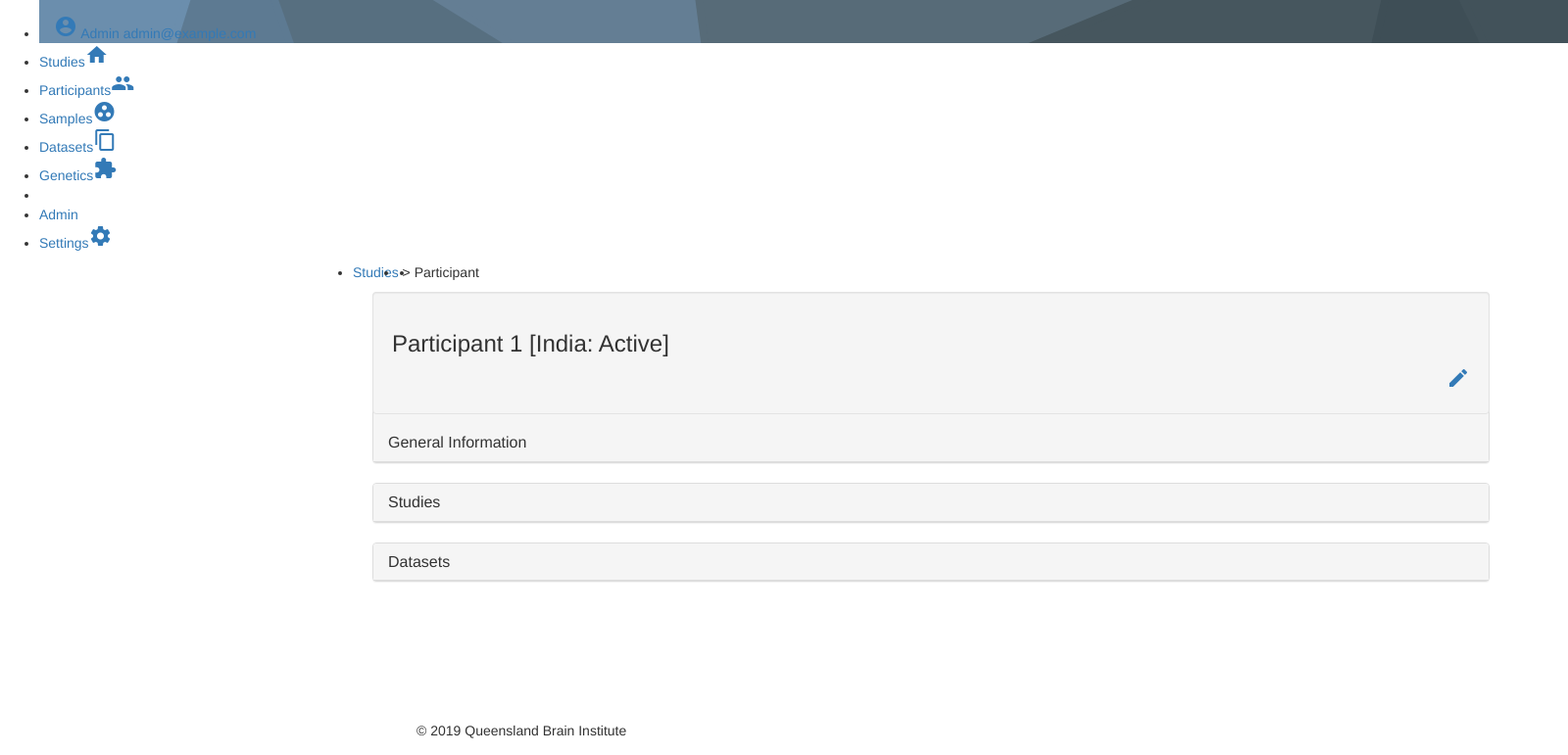
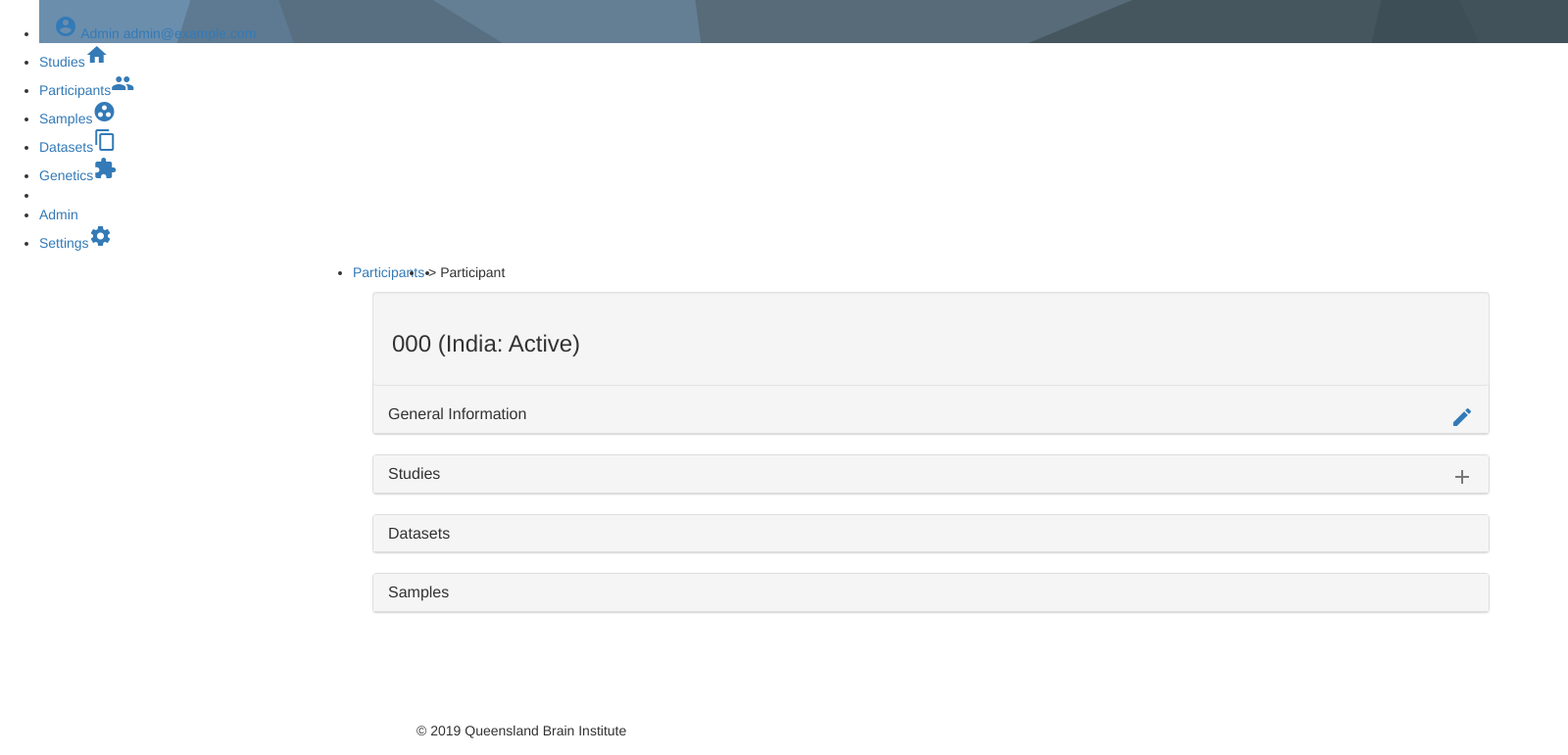
Before and after one commit to lizcw/SzGen, a Django app: page /participant/1/ in a window 1600 px wide. Shown: the part 29-800 px from the top of the page at 98% size. Run offline with Django 3.2, Linux system fonts and the light colour scheme; tables that the repository leaves empty hold one stand-in row (values such as "Sample post"); some libraries are stand-ins or nearby versions.

Commit message:
Fixed participant create form; added samples

```diff
--- a/szgenapp/models/samples.py
+++ b/szgenapp/models/samples.py
@@ -79,8 +79,8 @@
     sample_num = models.IntegerField(blank=False, default=1, help_text='For example, number 1 of 5 subsamples')
     sample_type = models.CharField(max_length=30, choices=SUBSAMPLE_TYPES, help_text='Type of the sub sample')
     used = models.BooleanField(default=False, help_text='If used, location should be blank')
-    storage_date = models.DateField(verbose_name='Storage Date', blank=True)
-    used_date = models.DateField(verbose_name='Used Date', blank=True)
+    storage_date = models.DateField(verbose_name='Storage Date', blank=True, null=True, help_text="Date stored")
+    used_date = models.DateField(verbose_name='Used Date', blank=True, null=True, help_text="Date sample used")
     extraction_date = models.DateField(verbose_name='Extraction Date', blank=True, null=True,
                                        help_text='Date of DNA Extraction')
     notes = models.TextField(blank=True)
--- a/szgenapp/urls.py
+++ b/szgenapp/urls.py
@@ -12,7 +12,7 @@
     path('participant/update/<int:pk>/', participants.ParticipantUpdate.as_view(), name="participant_update"),
     path('studyparticipants/', participants.StudyParticipantList.as_view(), name="studyparticipants"),
     path('studyparticipant/<int:pk>/', participants.StudyParticipantDetail.as_view(), name="studyparticipant_detail"),
-    path('studyparticipant/create/', participants.StudyParticipantCreate.as_view(), name="studyparticipant_create"),
+    path('studyparticipant/create/<int:participantid>', participants.StudyParticipantCreate.as_view(), name="studyparticipant_create"),
     path('studyparticipant/update/<int:pk>/', participants.StudyParticipantUpdate.as_view(),
          name="studyparticipant_update"),
     path('datasets/', datasets.DatasetList.as_view(), name="datasets"),
--- a/szgenapp/views/participants.py
+++ b/szgenapp/views/participants.py
@@ -1,9 +1,9 @@
 from django.views.generic import CreateView, DetailView, UpdateView, ListView
-from django.db import IntegrityError
+from django.db import IntegrityError, transaction
 from django.urls import reverse
 
 from szgenapp.models.participants import Participant, StudyParticipant
-from szgenapp.forms.participants import ParticipantForm, StudyParticipantForm
+from szgenapp.forms.participants import ParticipantForm, StudyParticipantForm, StudyParticipantFormset
 
 
 class ParticipantDetail(DetailView):
@@ -23,8 +23,25 @@
     template_name = 'participant/participant-create.html'
     form_class = ParticipantForm
 
+    def get_context_data(self, **kwargs):
+        data = super(ParticipantCreate, self).get_context_data(**kwargs)
+        data['action'] = 'Create'
+        if self.request.POST:
+            data['studyparticipant'] = StudyParticipantFormset(self.request.POST)
+        else:
+            data['studyparticipant'] = StudyParticipantFormset()
+        return data
+
     def form_valid(self, form):
         try:
+            context = self.get_context_data()
+            subform = context['studyparticipant']
+            with transaction.atomic():
+                self.object = form.save()
+
+            if subform.is_valid():
+                subform.instance = self.object
+                subform.save()
             return super(ParticipantCreate, self).form_valid(form)
         except IntegrityError as e:
             msg = 'Database Error: Unable to create Participant - see Administrator'
@@ -34,10 +51,6 @@
     def get_success_url(self):
         return reverse('participant_detail', args=[self.object.id])
 
-    def get_initial(self, *args, **kwargs):
-        initial = super(ParticipantCreate, self).get_initial(**kwargs)
-        initial['action'] = 'Create'
-        return initial
 
 
 class ParticipantUpdate(UpdateView):
@@ -91,7 +104,7 @@
     View details of a study
     """
     model = StudyParticipant
-    template_name = 'participant/studyparticipant.html'
+    template_name = 'participant/participant.html'
     context_object_name = 'studyparticipant'
 
 
@@ -105,18 +118,24 @@
 
     def form_valid(self, form):
         try:
+            with transaction.atomic():
+                self.object = form.save(commit=False)
+            self.object.participant = form.initial['participant']
+            self.object.save()
             return super(StudyParticipantCreate, self).form_valid(form)
         except IntegrityError as e:
             msg = 'Database Error: Unable to create StudyParticipant - see Administrator'
-            form.add_error('studyparticipant-create', msg)
+            form.add_error('error', msg)
             return self.form_invalid(form)
 
     def get_success_url(self):
-        return reverse('participant_create')
+        return reverse('participant_detail', args=[self.object.participant.id])
 
     def get_initial(self, *args, **kwargs):
+        pid = self.kwargs.get('participantid')
         initial = super(StudyParticipantCreate, self).get_initial(**kwargs)
         initial['action'] = 'Create'
+        initial['participant'] = Participant.objects.get(pk=pid)
         return initial
 
 
--- a/templates/participant/participant.html
+++ b/templates/participant/participant.html
@@ -2,7 +2,7 @@
 {% block title %}Participant Details{% endblock %}
 {% block breadcrumbs_items %}
     <ul>
-        <li><a href="/">Studies</a></li>
+        <li><a href="/studyparticipants">Participants</a></li>
         <li>&nbsp;&gt;&nbsp;</li>
         <li>Participant</li>
     </ul>
@@ -10,37 +10,36 @@
 {% block content %}
     <div class="container">
         <div class="well col-md-12">
-            <h3>Participant {{ participant|force_escape }}</h3>
-            <div class="fixed-action-btn">
+            <h3>{{ participant|force_escape }}</h3>
+
+        </div>
+        <div id="error"> {{ error }}</div>
+        <div id="panel-group" class="accordion">
+            <div class="panel panel-default">
+                <div class="panel-heading">
+                    <h3 class="panel-title">
+                        <a data-toggle="collapse" href="#collapse1">General Information</a>
+                        <div class="fixed-action-btn">
                 <a class="btn-floating red" title="Edit Participant"
                    href="{% url 'participant_update' participant.id %}">
                     <i class="material-icons">edit</i>
                 </a>
             </div>
-        </div>
-
-        <div id="panel-group" class="accordion">
-            <div class="panel panel-default">
-                <div class="panel-heading">
-                    <h3 class="panel-title">
-                        <a data-toggle="collapse" href="#collapse1">General Information</a>
                     </h3>
 
                 </div>
                 <div id="collapse1" class="collapse" data-parent="#panel-group">
                     <div class="panel-body">
-                        <p><strong>ID:</strong> {{ participant.id }}</p>
-                        <p><strong>Country:</strong> {{ participant.get_country_display }}</p>
-                        <p><strong>Status:</strong> {{ participant.get_status_display }}</p>
-                        <hr/>
-                        <strong>Other IDs</strong>
-                        <p><strong>Alpha code:</strong> {{ participant.alphacode }}</p>
-                        <p><strong>Secondary ID:</strong> {{ participant.secondaryid }}</p>
-                        <p><strong>NP ID:</strong> {{ participant.npid }}</p>
-
-                        <hr/>
-                        <strong>Linked Participants</strong>
-
+                        <table class="table table-condensed">
+                            <tbody>
+                            <tr><th>ID:</th><td>{{ participant.id }}</td></tr>
+                            <tr><th>Country:</th><td>{{ participant.get_country_display }}</td></tr>
+                            <tr><th>Status:</th><td>{{ participant.get_status_display }}</td></tr>
+                            <tr><th>Alpha code:</th><td>{{ participant.alphacode }}</td></tr>
+                            <tr><th>Secondary ID:</th><td>{{ participant.secondaryid }}</td></tr>
+                            <tr><th>NP ID:</th><td>{{ participant.npid }}</td></tr>
+                            </tbody>
+                        </table>
                     </div>
                     <div class="panel-footer"></div>
                 </div>
@@ -50,6 +49,12 @@
                 <div class="panel-heading">
                     <h3 class="panel-title">
                         <a data-toggle="collapse" href="#collapse2">Studies</a>
+                        <div class="fixed-action-btn">
+                <a class="btn-floating blue-grey small" title="Add Study Participant"
+                   href="{% url 'studyparticipant_create' participant.id %}">
+                    <i class="material-icons">add</i>
+                </a>
+            </div>
                     </h3>
                 </div>
                 <div id="collapse2" class="collapse" data-parent="#panel-group">
@@ -123,6 +128,45 @@
                     <div class="panel-footer"></div>
                 </div>
             </div>
+
+        <div class="panel panel-default">
+                <div class="panel-heading">
+                    <h3 class="panel-title">
+                        <a data-toggle="collapse" href="#collapse4">Samples</a>
+                    </h3>
+                </div>
+                <div id="collapse4" class="collapse" data-parent="#panel-group">
+                    <div class="panel-body">
+                        <table class="table table-hover">
+                            <thead>
+                            <tr>
+                                <th>Sample</th>
+                                <th>Stage</th>
+                                <th>Rebleed</th>
+                                <th>Storage date</th>
+                                <th>Location</th>
+                                <th>Notes</th>
+                            </tr>
+                            </thead>
+                            <tbody>
+                            {% for ps in participant.studyparticipants.all %}
+                                {% for sample in ps.sample_set.all %}
+                                    <tr>
+                                        <td>{{ sample.get_sample_type_display }}</td>
+                                        <td>{{ sample.get_stage_type_display }}</td>
+                                        <td>{{ sample.rebleed|yesno }}</td>
+                                        <td>{{ sample.storage_date }}</td>
+                                        <td>{{ sample.storage_location }}</td>
+                                        <td>{{ sample.notes }}</td>
+                                    </tr>
+                                {% endfor %}
+                            {% endfor %}
+                            </tbody>
+                        </table>
+                    </div>
+                    <div class="panel-footer"></div>
+                </div>
+            </div>
         </div>
 
     </div>
--- a/templates/participant/studyparticipant-create.html
+++ b/templates/participant/studyparticipant-create.html
@@ -3,7 +3,7 @@
 {% load material_form %}
 {% block breadcrumbs_items %}
 <ul>
-    <li><a href="/participants">Participants</a></li>
+    <li><a href="/studyparticipants">Participants</a></li>
     <li>&gt;</li>
     <li>Participant</li>
 </ul>
--- a/templates/participant/studyparticipant-list.html
+++ b/templates/participant/studyparticipant-list.html
@@ -4,7 +4,7 @@
         <h2>Participants</h2>
         <div class="fixed-action-btn">
             <a class="btn-floating btn-large blue-grey" title="Add participant"
-               href="{% url 'studyparticipant_create' %}">
+               href="{% url 'participant_create' %}">
                 <i class="large material-icons">add</i>
             </a>
         </div>
```
Also changed, not shown: szgenapp/forms/participants.py (+7 -3 lines), szgenapp/models/participants.py (+10 -3 lines), templates/participant/participant-create.html (+10 -1 lines), templates/participant/participant-list.html (+4 -7 lines), szgenapp/migrations/0016_auto_20190726_2132.py (added).
